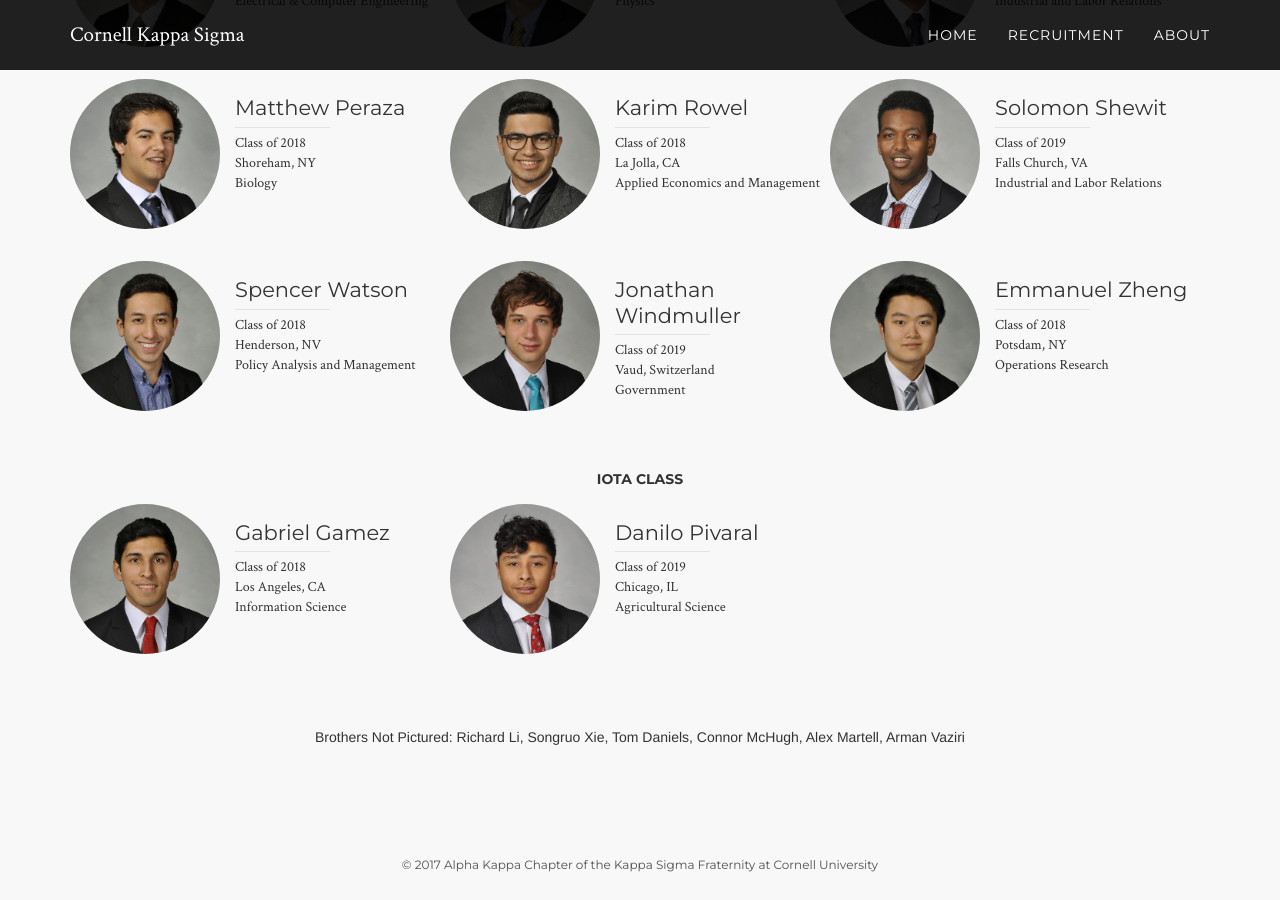
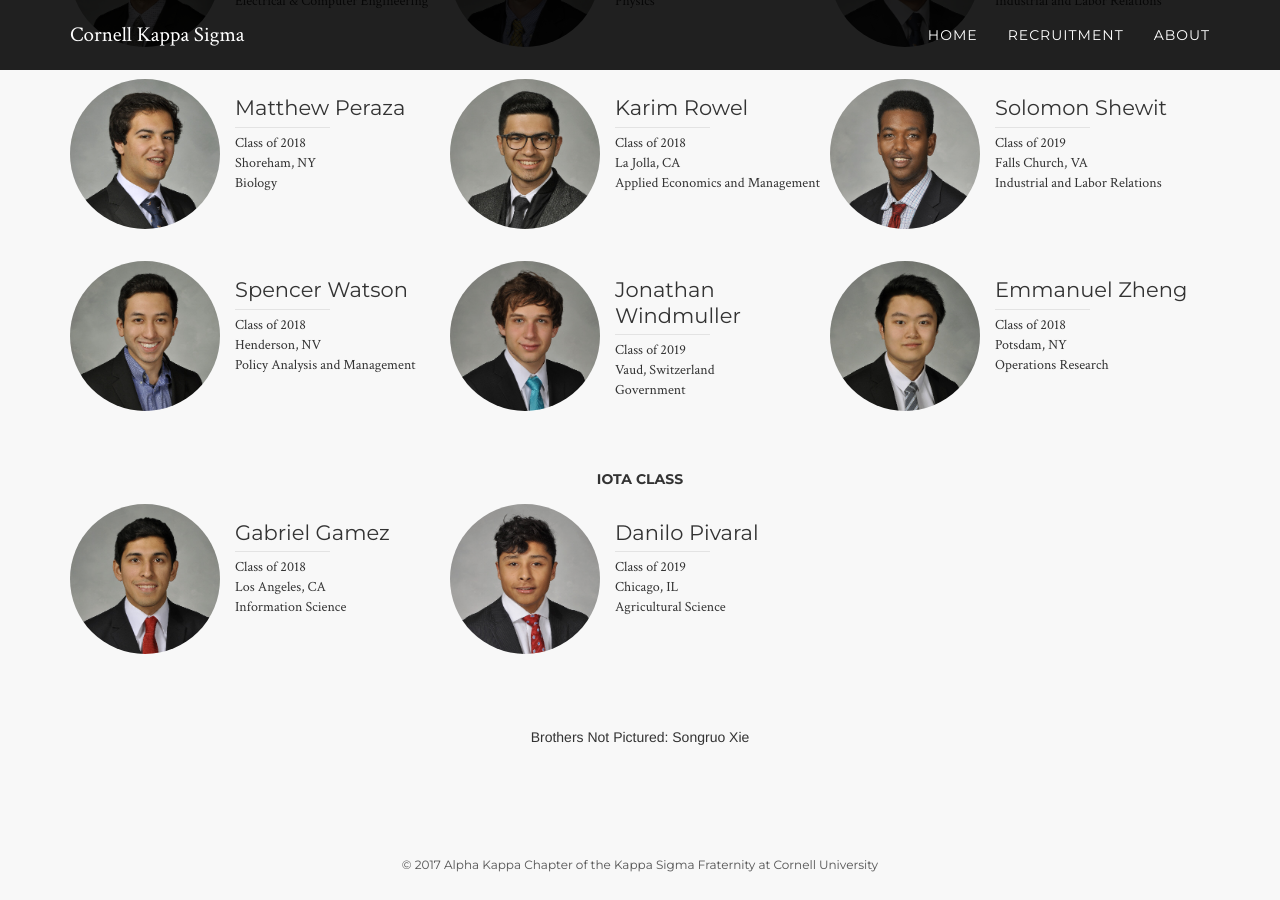
Before and after one commit to pjochillin/cornellkappasigma, a Jekyll site: the page built from index.html, in a window 1280 px wide and 900 px high, scrolled down 2625 px. Built offline with Jekyll 4.4.1, drawn with Linux system fonts in a browser that asks for light colours; nearby versions of some CDN libraries.

Commit message:
Update index.html

```diff
--- a/index.html
+++ b/index.html
@@ -575,7 +575,7 @@ layout: default
                 </div>
             </div>
             <br>
-            <p>Brothers Not Pictured: Richard Li, Songruo Xie, Tom Daniels, Connor McHugh, Alex Martell, Arman Vaziri
+            <p>Brothers Not Pictured: Songruo Xie
 
         </div>
     </section>
```
